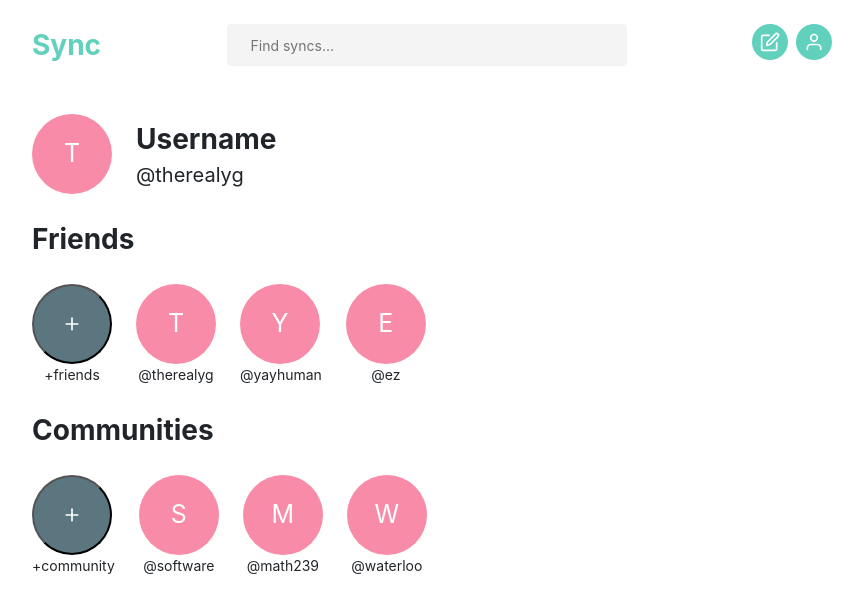
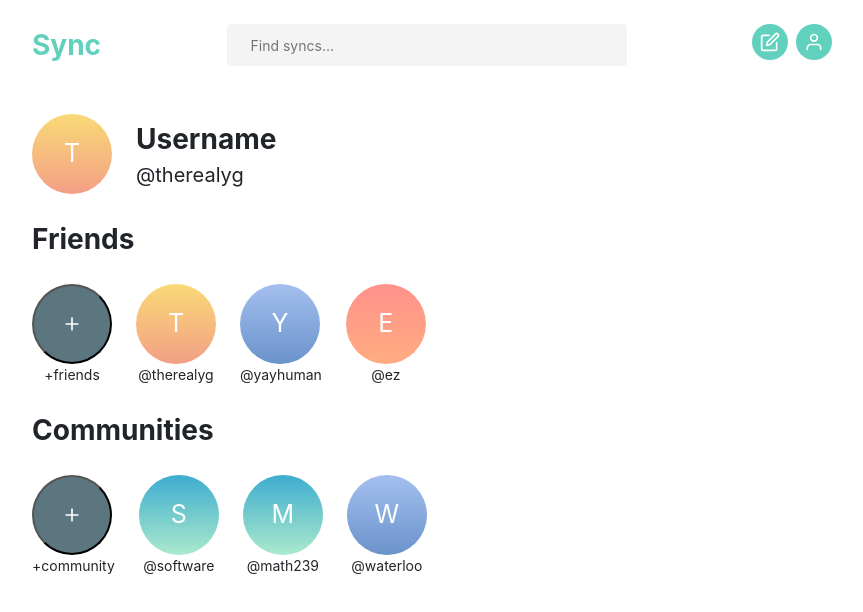
Before and after one commit to yingninggui/sync, a React (Create React App) app in the folder client/: page /profile in a window 1280 px wide. Shown: the top 612 px of the page, without its empty margins (208-1071 px from the left). Built offline with nearby package versions, Linux system fonts and the light colour scheme.

Commit message:
fixed gradients

```diff
--- a/client/src/components/common/Avatar.tsx
+++ b/client/src/components/common/Avatar.tsx
@@ -15,13 +15,12 @@ const gradientPairings = [
 ];
 
 function getGradient(username: string): string[] {
-  const hash = 0;
   if (username.length === 0) return gradientPairings[0];
-  let charSum = 0;
+  let hash = 0;
   for (let i = 0; i < username.length; i += 1) {
-    charSum += username.charCodeAt(i);
+    hash += username.charCodeAt(i);
   }
-  return gradientPairings[Math.min(0, (hash % 10) - 1)];
+  return gradientPairings[hash % 10];
 }
 
 interface AvatarProps {
@@ -58,8 +57,6 @@ const AvatarStyle = styled.div<{
   font-size: ${({ letterSize }) => letterSize || '30'}px;
   background: ${({ theme }) => theme.red};
   width: ${({ dimension }) => dimension || '100'}px;
-  background-image: linear-gradient(
-    ${({ bg }) => `${console.log(bg)}, ${console.log(bg)}`}
-  );
+  background-image: linear-gradient(${({ bg }) => `${bg[0]}, ${bg[1]}`});
   height: ${({ dimension }) => dimension || '100'}px;
 `;
```
